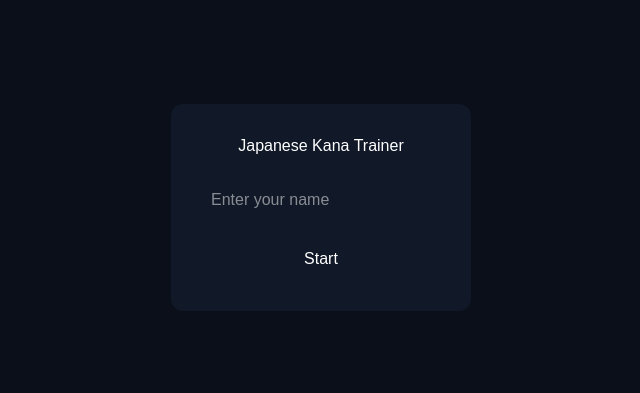
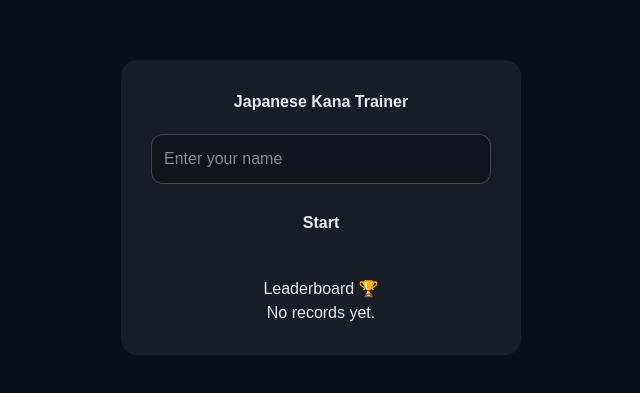
Before and after one commit to williamnathan11/kana-dojo, a Next.js app: page / in a window 1280 px wide. Shown: the part 193-586 px from the top of the page, without its empty margins (319-959 px from the left). Built offline with nearby package versions, Linux system fonts and the light colour scheme.

Commit message:
Rebuild UI

```diff
--- a/app/page.js
+++ b/app/page.js
@@ -1,11 +1,18 @@
 "use client";
 
-import { useState } from "react";
+import { useEffect, useState } from "react";
 import { useRouter } from "next/navigation";
 
 export default function Home() {
   const [name, setName] = useState("");
+  const [leaderboard, setLeaderboard] = useState([]);
   const router = useRouter();
+
+  useEffect(() => {
+    const saved = JSON.parse(localStorage.getItem("kana_leaderboard") || "[]");
+    saved.sort((a, b) => a.avgTime - b.avgTime);
+    setLeaderboard(saved.slice(0, 10));
+  }, []);
 
   function start() {
     if (!name.trim()) return;
@@ -28,6 +35,17 @@ export default function Home() {
         <button style={styles.button} onClick={start}>
           Start
         </button>
+
+        <h2 style={{ marginTop: 30 }}>Leaderboard 🏆</h2>
+
+        {leaderboard.length === 0 && <p>No records yet.</p>}
+
+        {leaderboard.map((entry, i) => (
+          <div key={i} style={styles.leaderRow}>
+            <span>{i + 1}. {entry.name}</span>
+            <span>{entry.avgTime.toFixed(2)}s</span>
+          </div>
+        ))}
       </div>
     </main>
   );
@@ -39,30 +57,42 @@ const styles = {
     display: "grid",
     placeItems: "center",
     background: "#0b0f19",
-    color: "#fff",
+    color: "#e7eaf3",
   },
   card: {
-    background: "#111827",
+    background: "rgba(255,255,255,0.06)",
     padding: 30,
-    borderRadius: 12,
+    borderRadius: 16,
+    width: 400,
     textAlign: "center",
-    width: 300,
   },
   title: {
+    fontWeight: 900,
     marginBottom: 20,
   },
   input: {
     width: "100%",
-    padding: 10,
+    padding: 12,
+    borderRadius: 12,
+    border: "1px solid rgba(255,255,255,0.2)",
+    background: "rgba(0,0,0,0.3)",
+    color: "white",
     marginBottom: 15,
-    borderRadius: 8,
-    border: "none",
   },
   button: {
     width: "100%",
-    padding: 10,
-    borderRadius: 8,
+    padding: 12,
+    borderRadius: 12,
     border: "none",
     cursor: "pointer",
+    fontWeight: 700,
+  },
+  leaderRow: {
+    display: "flex",
+    justifyContent: "space-between",
+    marginTop: 8,
+    padding: 8,
+    background: "rgba(255,255,255,0.05)",
+    borderRadius: 8,
   },
 };
--- a/app/test/page.js
+++ b/app/test/page.js
@@ -6,12 +6,18 @@ import { useRouter } from "next/navigation";
 export default function TestPage() {
   const router = useRouter();
 
-  const kanaList = useMemo(() => buildKanaList(), []);
+  const kanaList = useMemo(() => [
+    ["あ", "a"],
+    ["い", "i"],
+    ["う", "u"],
+    ["え", "e"],
+    ["お", "o"],
+  ], []);
 
   const [order, setOrder] = useState([]);
   const [pos, setPos] = useState(0);
   const [romaji, setRomaji] = useState("");
-  const [results, setResults] = useState([]);
+  const [times, setTimes] = useState([]);
   const [liveTime, setLiveTime] = useState(0);
 
   const startRef = useRef(0);
@@ -35,7 +41,6 @@ export default function TestPage() {
     }
 
     rafRef.current = requestAnimationFrame(tick);
-
     return () => cancelAnimationFrame(rafRef.current);
   }, []);
 
@@ -52,17 +57,29 @@ export default function TestPage() {
     if (value.trim().toLowerCase() === current[1]) {
       const elapsed = (performance.now() - startRef.current) / 1000;
 
-      setResults([...results, elapsed]);
+      setTimes([...times, elapsed]);
       setPos(pos + 1);
       setRomaji("");
       startRef.current = performance.now();
     }
   }
 
+  function saveLeaderboard(avgTime) {
+    const board = JSON.parse(localStorage.getItem("kana_leaderboard") || "[]");
+    board.push({ name: user, avgTime });
+    localStorage.setItem("kana_leaderboard", JSON.stringify(board));
+  }
+
   const avgTime =
-    results.length > 0
-      ? results.reduce((a, b) => a + b, 0) / results.length
+    times.length > 0
+      ? times.reduce((a, b) => a + b, 0) / times.length
       : 0;
+
+  useEffect(() => {
+    if (finished && times.length > 0) {
+      saveLeaderboard(avgTime);
+    }
+  }, [finished]);
 
   return (
     <main style={styles.main}>
@@ -91,9 +108,9 @@ export default function TestPage() {
 
             <button
               style={styles.button}
-              onClick={() => window.location.reload()}
+              onClick={() => router.push("/")}
             >
-              Restart
+              Back to Leaderboard
             </button>
           </>
         )}
@@ -111,45 +128,20 @@ function shuffle(array) {
   return a;
 }
 
-function buildKanaList() {
-  return [
-    ["あ", "a"],
-    ["い", "i"],
-    ["う", "u"],
-    ["え", "e"],
-    ["お", "o"],
-    ["か", "ka"],
-    ["き", "ki"],
-    ["く", "ku"],
-    ["け", "ke"],
-    ["こ", "ko"],
-    ["さ", "sa"],
-    ["し", "shi"],
-    ["す", "su"],
-    ["せ", "se"],
-    ["そ", "so"],
-    ["た", "ta"],
-    ["ち", "chi"],
-    ["つ", "tsu"],
-    ["て", "te"],
-    ["と", "to"],
-  ];
-}
-
 const styles = {
   main: {
     minHeight: "100vh",
     display: "grid",
     placeItems: "center",
     background: "#0b0f19",
-    color: "#fff",
+    color: "#e7eaf3",
   },
   card: {
-    background: "#111827",
+    background: "rgba(255,255,255,0.06)",
     padding: 30,
-    borderRadius: 12,
+    borderRadius: 16,
+    width: 400,
     textAlign: "center",
-    width: 400,
   },
   kana: {
     fontSize: "6rem",
@@ -157,14 +149,18 @@ const styles = {
   },
   input: {
     width: "100%",
-    padding: 10,
-    borderRadius: 8,
-    border: "none",
+    padding: 12,
+    borderRadius: 12,
+    border: "1px solid rgba(255,255,255,0.2)",
+    background: "rgba(0,0,0,0.3)",
+    color: "white",
   },
   button: {
-    padding: 10,
-    borderRadius: 8,
+    marginTop: 15,
+    padding: 12,
+    borderRadius: 12,
     border: "none",
     cursor: "pointer",
+    fontWeight: 700,
   },
 };
```
